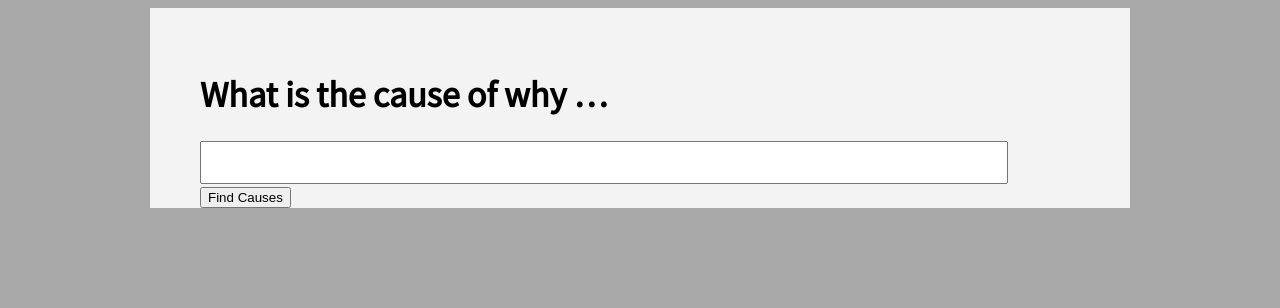
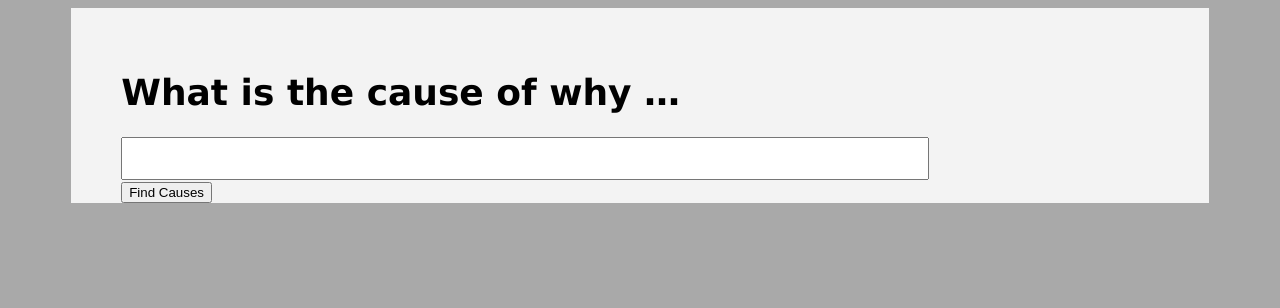
Before and after one commit to bwbaugh/causeofwhy, a Python web app: template causeofwhy/templates/index.html in a window 1280 px wide. Shown: the top 308 px of the page. Run offline with Jinja, Linux system fonts and the light colour scheme; the template is opened without the code that fills it, so the values that code supplies are empty.

Commit message:
UI: removed web font and made CSS adjustments

```diff
--- a/causeofwhy/static/style.css
+++ b/causeofwhy/static/style.css
@@ -1,7 +1,7 @@
 body {
     /*background-image: url(images/background.jpg);*/
     background-color: darkgray;
-    font-family: 'Source Sans Pro', Verdana, Geneva, sans-serif;
+    font-family: Verdana, Geneva, sans-serif;
     font-size: 18px;
 }
 
@@ -12,7 +12,7 @@ h1 {
 div#wrapper {
     margin-left: auto;
     margin-right: auto;
-    width: 980px;
+    width: 90%;
 }
 
 div#header {
@@ -33,7 +33,7 @@ table#search {
     overflow:hidden;
     border:1px solid #4f853e;
     background:#f3f3f3;
-    width:80%;
+    width:100%;
     margin:5% auto 0;
     border-radius:5px;
     padding: 5px 15px;
--- a/causeofwhy/templates/answer.html
+++ b/causeofwhy/templates/answer.html
@@ -2,7 +2,6 @@
 <head>
     <meta charset="utf-8">
     <title>Cause of Why | Causal Question Answering (QA) System</title>
-    <link href='http://fonts.googleapis.com/css?family=Source+Sans+Pro' rel='stylesheet' type='text/css'>
     <link rel=StyleSheet href="{{ static_url("style.css") }}" type="text/css" media=screen>
 </head>
 
--- a/causeofwhy/templates/index.html
+++ b/causeofwhy/templates/index.html
@@ -2,7 +2,6 @@
 <head>
     <meta charset="utf-8">
     <title>Cause of Why | Causal Question Answering (QA) System</title>
-    <link href='http://fonts.googleapis.com/css?family=Source+Sans+Pro' rel='stylesheet' type='text/css'>
     <link rel=StyleSheet href="{{ static_url("style.css") }}" type="text/css" media=screen>
 </head>
 
```
